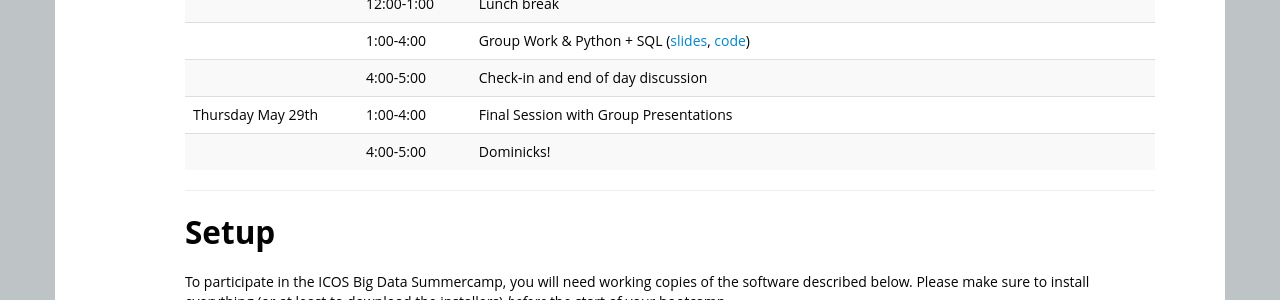
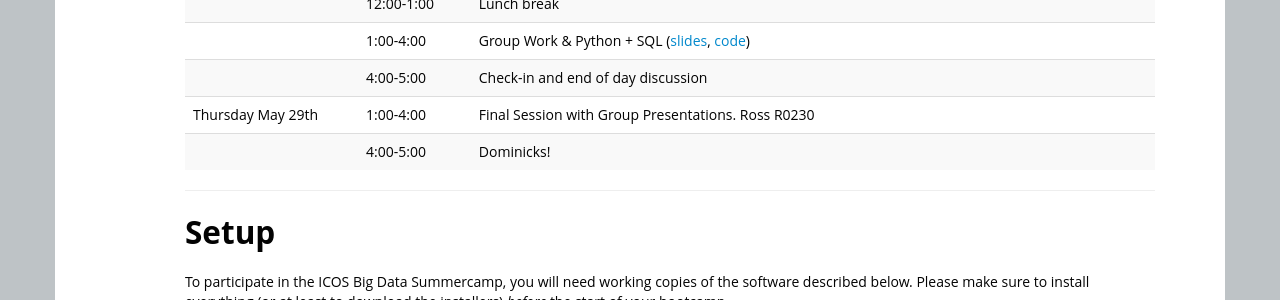
Before and after one commit to dssg/dssg-training-workshop-2015, a Jekyll site: the page built from index.html, in a window 1280 px wide and 900 px high, scrolled down 1580 px. Shown: the part 155-455 px from the top of the window. Built offline with Jekyll 4.4.1, drawn with Linux system fonts in a browser that asks for light colours.

Commit message:
adding room number to schedule

```diff
--- a/index.html
+++ b/index.html
@@ -162,7 +162,7 @@ Organizing committee: Jerry Davis, Cliff Lampe, Brian Noble, and Jason Owen-Smit
     (<a href="slides/Scraping-tree-explained.pdf">slides</a>,
     <a href="scraping/ICOS_Tyler_examples.zip">code</a>)</td> </tr>
   <tr> <td></td>        <td>4:00-5:00</td>    <td>Check-in and end of day discussion </td> </tr>
-  <tr> <td>Thursday May 29th</td> <td>1:00-4:00</td>  <td>Final Session with Group Presentations</td> </tr>
+  <tr> <td>Thursday May 29th</td> <td>1:00-4:00</td>  <td>Final Session with Group Presentations. Ross R0230</td> </tr>
   <tr> <td></td>        <td>4:00-5:00</td>    <td>Dominicks!</td> </tr>
 
 </table>
```
